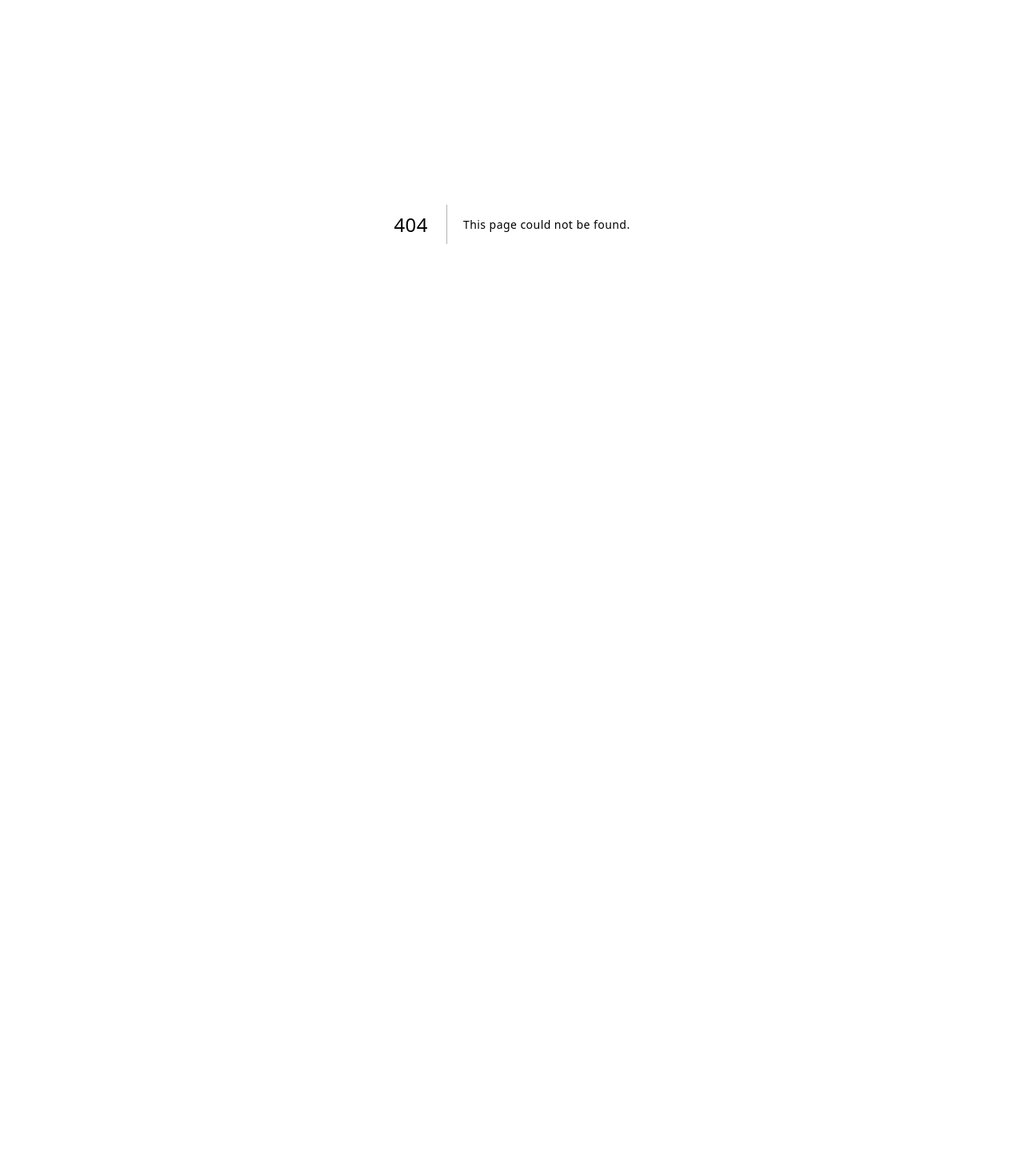
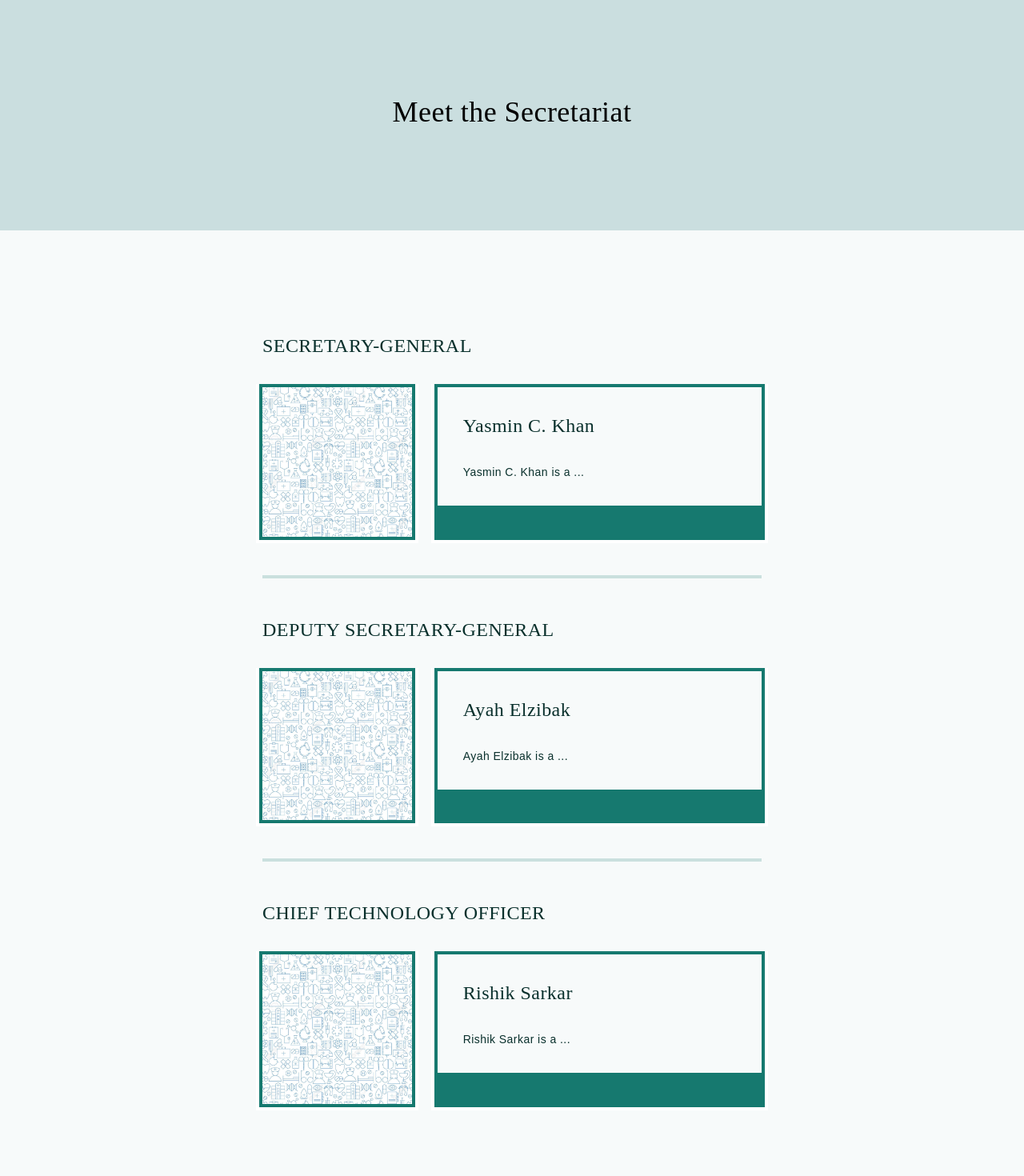
Before and after one commit to RishikSarkar/health-mun, a Next.js app: page /about/Secretariat in a window 1280 px wide. Before the commit this address had no page. Shown: the part 120-1590 px from the top of the page at 80% size. Before the commit the page ends 800 px from the top, so only its background shows below. Built offline with nearby package versions, Linux system fonts and the light colour scheme; a web font is replaced by a local one.

Commit message:
Secretariat Page added, minor color changes

```diff
--- a/components/Acronym.jsx
+++ b/components/Acronym.jsx
@@ -34,10 +34,7 @@ const Acronym = () => {
 
     return (
         <div id='acronym' className='font-marcellus w-full h-screen text-center bg-[#F7FAFA] dark:bg-[#253130] selection:text-[#F7FAFA] dark:selection:text-[#09302C] selection:bg-[#09302C] dark:selection:bg-[#F7FAFA]'>
-            <div className='max-w-[1440px] w-full h-full mx-auto flex flex-col justify-center items-center relative'>
-                {/* <div className='p-8 text-2xl uppercase flex'>
-                    What we stand for
-                </div> */}
+            <div className='w-full h-full mx-auto flex flex-col justify-center items-center relative'>
                 <div className='absolute z-0 center-0 w-[850px] h-[850px] z-0'>
                     <div className='opacity-10 block dark:hidden'>
                         <Image
--- a/components/Countdown.jsx
+++ b/components/Countdown.jsx
@@ -56,8 +56,8 @@ const Countdown = () => {
     }, []);
 
     return (
-        <div id='countdown' className='font-marcellus w-full h-full text-center bg-[#CADEDF] dark:bg-[#041312] select-none'>
-            <div className='max-w-[1440px] w-full h-[300px] mx-auto flex flex-col justify-center items-center'>
+        <div id='countdown' className='font-marcellus w-full h-full text-center text-[#F7FAFA] bg-[#16796F] dark:bg-[#041312] select-none'>
+            <div className='w-full h-[300px] mx-auto flex flex-col justify-center items-center'>
                 <div className='p-3 text-xl uppercase flex'>
                     Conference Starts in
                 </div>
--- a/components/Navbar.jsx
+++ b/components/Navbar.jsx
@@ -72,7 +72,7 @@ const Navbar = () => {
                                             <div className='uppercase p-3 ease-in hover:bg-white/30 dark:hover:text-[#041312] dark:hover:bg-[#cadede] duration-100'>Welcome</div>
                                         </Link>
 
-                                        <Link href='/'>
+                                        <Link href='/about/Secretariat'>
                                             <div className='uppercase p-3 ease-in hover:bg-white/30 dark:hover:text-[#041312] dark:hover:bg-[#cadede] duration-100'>Secretariat</div>
                                         </Link>
 
--- a/pages/_app.js
+++ b/pages/_app.js
@@ -2,15 +2,20 @@ import '../styles/global.css'
 import Navbar from '../components/Navbar'
 import { ThemeProvider } from 'next-themes';
 import { ManualProvider } from '../contexts/ManualContext';
+import Contact from '../components/Contact.jsx';
+import { ParallaxProvider } from 'react-scroll-parallax';
 
 function MyApp({ Component, pageProps }) {
     return (
         <>
             <ThemeProvider attribute='class'>
-                <ManualProvider>
-                    <Navbar />
-                    <Component {...pageProps} />
-                </ManualProvider>
+                <ParallaxProvider>
+                    <ManualProvider>
+                        <Navbar />
+                        <Component {...pageProps} />
+                        <Contact />
+                    </ManualProvider>
+                </ParallaxProvider>
             </ThemeProvider>
         </>
     )
--- /dev/null
+++ b/pages/about/Secretariat.jsx
@@ -0,0 +1,84 @@
+import React, { useState, useEffect } from 'react';
+import Image from 'next/image';
+import { useManual } from '../../contexts/ManualContext';
+
+import placeholder1 from '../../public/assets/placeholder-bg-1.png'
+
+
+const Secretariat = () => {
+    const { setManual } = useManual();
+
+    useEffect(() => {
+        setManual(true);
+    }, []);
+
+    return (
+        <div id='secretariat' className='pt-28 w-full h-full items-center justify-center bg-[#F7FAFA] dark:bg-[#F7FAFA] dark:text-[#F7FAFA] selection:text-[#F7FAFA] dark:selection:text-[#09302C] selection:bg-[#09302C] dark:selection:bg-[#F7FAFA]'>
+            <div className='w-full h-full p-32 text-center bg-[#CADEDF] dark:bg-[#253130]'>
+                <div className='text-4xl font-marcellus'>
+                    Meet the Secretariat
+                </div>
+            </div>
+            <div className='w-full h-full font-montserrat text-[#09302C] px-40'>
+                <div className='px-40 py-32 grid grid-cols-3 gap-x-4 gap-y-8'>
+
+                    <div className='col-span-3 px-2 text-2xl uppercase font-marcellus'>
+                        Secretary-General
+                    </div>
+                    <div className="col-span-1 p-1 bg-[#16796F] text-white dark:bg-[#041312] dark:text-[#F7FAFA] border-4 border-t-0 border-white dark:border-[#F7FAFA]">
+                        <Image src={placeholder1} />
+                    </div>
+                    <div className="col-span-2 p-1 bg-[#16796F] text-white dark:bg-[#041312] dark:text-[#F7FAFA] border-4 border-t-0 border-white dark:border-[#F7FAFA]">
+                        <div className='p-8 pb-4 text-2xl text-[#09302C] bg-[#F7FAFA] font-marcellus'>
+                            Yasmin C. Khan
+                        </div>
+                        <div className='p-8 pt-4 text-sm text-[#09302C] bg-[#F7FAFA]'>
+                            Yasmin C. Khan is a ...
+                        </div>
+                    </div>
+
+                    <div className="col-span-3">
+                        <hr className="border-2 border-[#16796F]/20 dark:border-[#09302C]/20 m-2 mb-4" />
+                    </div>
+
+                    <div className='col-span-3 px-2 text-2xl uppercase font-marcellus'>
+                        Deputy Secretary-General
+                    </div>
+                    <div className="col-span-1 p-1 bg-[#16796F] text-white dark:bg-[#041312] dark:text-[#F7FAFA] border-4 border-t-0 border-white dark:border-[#F7FAFA]">
+                        <Image src={placeholder1} />
+                    </div>
+                    <div className="col-span-2 p-1 bg-[#16796F] text-white dark:bg-[#041312] dark:text-[#F7FAFA] border-4 border-t-0 border-white dark:border-[#F7FAFA]">
+                        <div className='p-8 pb-4 text-2xl text-[#09302C] bg-[#F7FAFA] font-marcellus'>
+                            Ayah Elzibak
+                        </div>
+                        <div className='p-8 pt-4 text-sm text-[#09302C] bg-[#F7FAFA]'>
+                            Ayah Elzibak is a ...
+                        </div>
+                    </div>
+
+                    <div className="col-span-3">
+                        <hr className="border-2 border-[#16796F]/20 dark:border-[#09302C]/20 m-2 mb-4" />
+                    </div>
+
+                    <div className='col-span-3 px-2 text-2xl uppercase font-marcellus'>
+                        Chief Technology Officer
+                    </div>
+                    <div className="col-span-1 p-1 bg-[#16796F] text-white dark:bg-[#041312] dark:text-[#F7FAFA] border-4 border-t-0 border-white dark:border-[#F7FAFA]">
+                        <Image src={placeholder1} />
+                    </div>
+                    <div className="col-span-2 p-1 bg-[#16796F] text-white dark:bg-[#041312] dark:text-[#F7FAFA] border-4 border-t-0 border-white dark:border-[#F7FAFA]">
+                        <div className='p-8 pb-4 text-2xl text-[#09302C] bg-[#F7FAFA] font-marcellus'>
+                            Rishik Sarkar
+                        </div>
+                        <div className='p-8 pt-4 text-sm text-[#09302C] bg-[#F7FAFA]'>
+                            Rishik Sarkar is a ...
+                        </div>
+                    </div>
+
+                </div>
+            </div>
+        </div>
+    )
+}
+
+export default Secretariat
--- a/pages/about/Welcome.jsx
+++ b/pages/about/Welcome.jsx
@@ -10,7 +10,7 @@ const Welcome = () => {
 
     return (
         <div id='welcome' className='pt-28 w-full h-full flex items-center justify-center bg-[#F7FAFA] dark:bg-[#253130] selection:text-[#F7FAFA] dark:selection:text-[#09302C] selection:bg-[#09302C] dark:selection:bg-[#F7FAFA]'>
-            <div className='max-w-[1440px] w-full h-full py-32 px-48 font-montserrat'>
+            <div className='w-full h-full py-32 px-48 font-montserrat'>
                 <div className='text-xl font-bold font-marcellus'>
                     A Letter from the Secretary-General:
                 </div>
--- a/pages/index.js
+++ b/pages/index.js
@@ -21,7 +21,7 @@ export default function Home() {
       <Countdown />
       <Acronym />
       <FAQ />
-      <Contact />
+      {/* <Contact /> */}
     </div>
   );
 }
```
